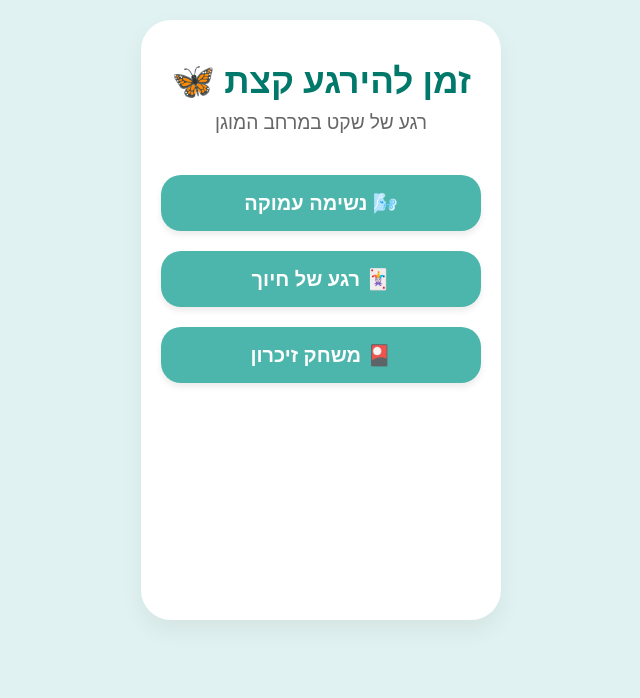
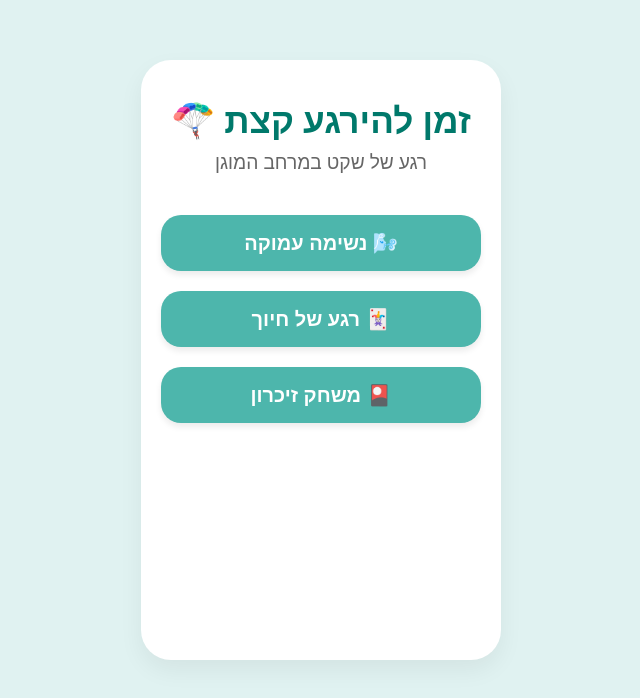
Before and after one commit to hadasyev/safe-room-calm, a plain HTML site: page index.html in a window 1280 px wide. Shown: the whole page, without its empty margins (319-959 px from the left). Drawn offline with Linux system fonts and the light colour scheme.

Commit message:
Update index.html

```diff
--- a/index.html
+++ b/index.html
@@ -32,6 +32,7 @@
             width: 95%;
             max-width: 360px;
             height: 75vh;
+            margin-top: 40px;
             background: var(--white);
             padding: 20px;
             border-radius: 30px;
@@ -167,7 +168,7 @@
     <div class="container">
         <!-- Main Menu -->
         <div id="home" class="screen active">
-            <h1>זמן להירגע קצת 🦋</h1>
+            <h1>זמן להירגע קצת 🪂</h1>
             <span class="subtitle">רגע של שקט במרחב המוגן</span>
             <div style="flex-grow: 1; display: flex; flex-direction: column; justify-content: flex-start; width: 100%;">
                 <button class="menu-btn" onclick="showScreen('breathing')">🌬️ נשימה עמוקה</button>
```
